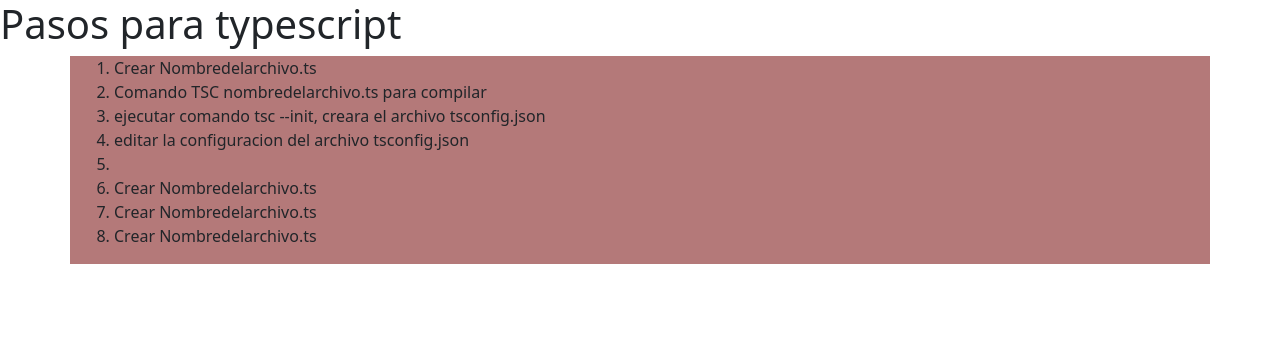
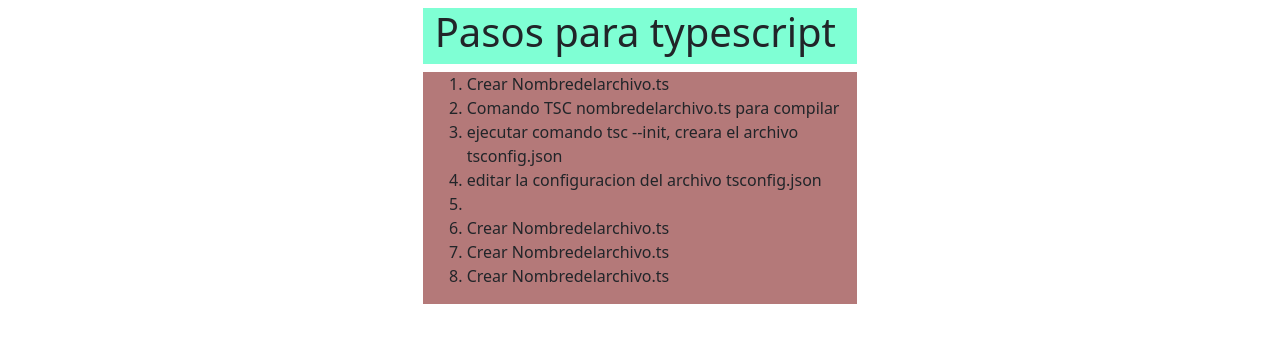
Before and after one commit to MiguelLovino/typescript, a website: page index.html in a window 1280 px wide. Drawn offline with nearby package versions, Linux system fonts and the light colour scheme.

Commit message:
initial-commit

```diff
--- a/app/app.ts
+++ b/app/app.ts
@@ -25,7 +25,7 @@ let pruebaw3:string = "prueba, notew to desktopp"
 console.log(pruebaw3);
 //  pasos para subir a repositorio en github
 // 1. git add "file"
-// 2. git commit
+// 2. git commit -m "initial commit"
 // 3. git push
 // 1
 // 1
--- a/index.html
+++ b/index.html
@@ -11,10 +11,15 @@
 <body>
     <script src="https://cdn.jsdelivr.net/npm/bootstrap@5.0.1/dist/js/bootstrap.bundle.min.js" integrity="sha384-gtEjrD/SeCtmISkJkNUaaKMoLD0//ElJ19smozuHV6z3Iehds+3Ulb9Bn9Plx0x4" crossorigin= "anonymous"></script>
     <script src="output/app.js"></script>
-<h1>Pasos para typescript</h1>
-   <div class="container">
-       <div class="row">
-           <div class="col" style= "background-color:rgb(180, 121, 121)">
+   <div class="row">
+      <div class="col-md-4 offset-md-4 mb-2 mt-2" style="background-color:aquamarine"> <h1>Pasos para typescript</h1>
+     </div>
+    </div>
+
+
+
+          <div class="row">
+           <div class="col-md-4 offset-md-4 " style= "background-color:rgb(180, 121, 121)">
             <ol>
             <li>Crear Nombredelarchivo.ts</li>
             <li>Comando TSC nombredelarchivo.ts para compilar</li>
@@ -25,8 +30,10 @@
             <li>Crear Nombredelarchivo.ts</li>
             <li>Crear Nombredelarchivo.ts</li>
             </ol>
-           </div>
         </div>
-   </div>
+          </div>
+
+
+
 </body>
 </html>
```
